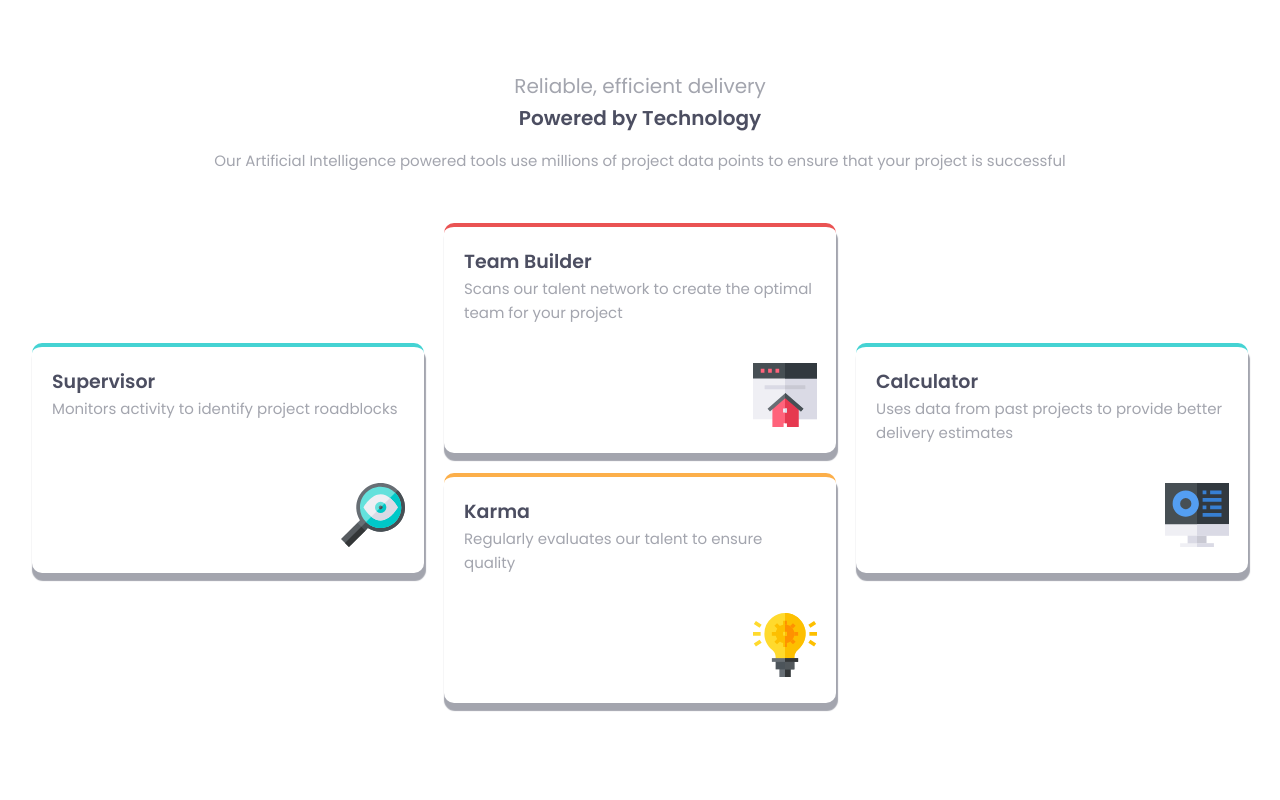
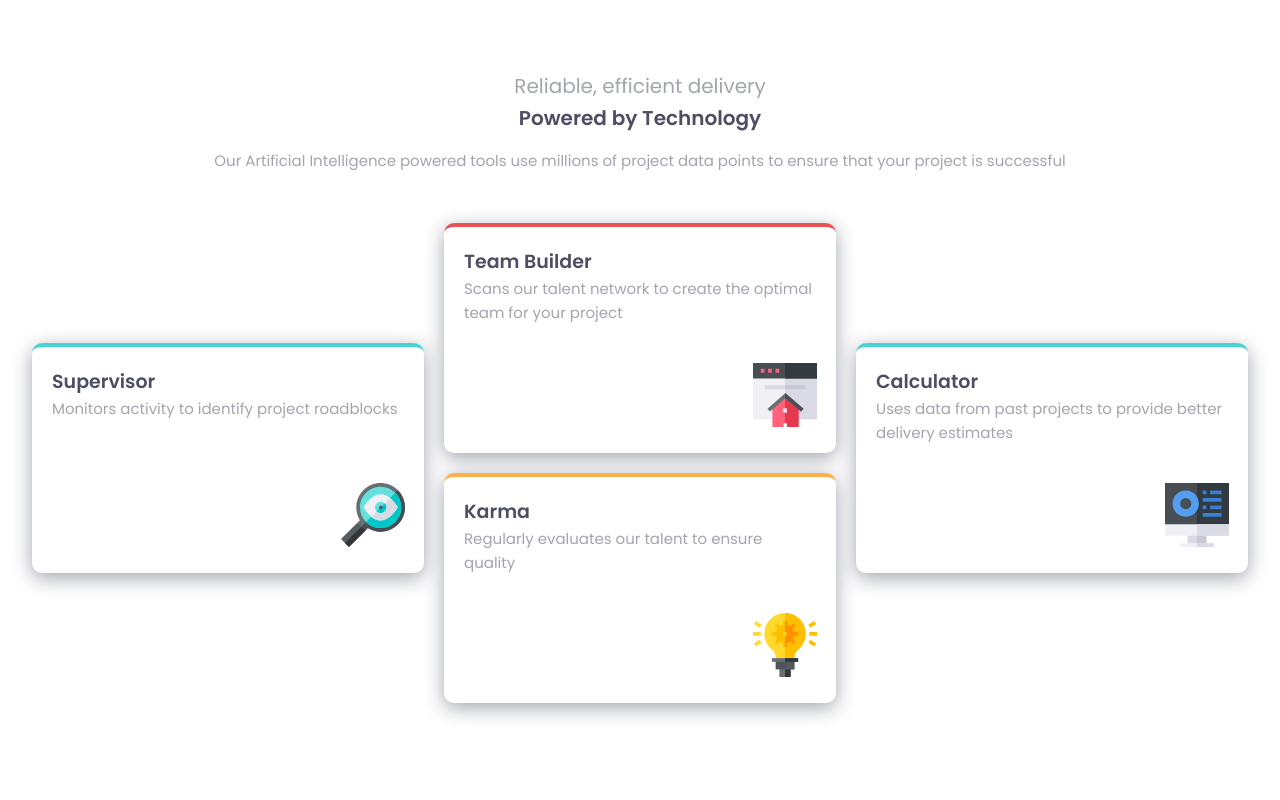
Before and after one commit to Segun98/Four-card-feature-section, a plain HTML site: page index.html in a window 1280 px wide. Shown: the top 800 px of the page. Drawn offline with Linux system fonts and the light colour scheme.

Commit message:
Update style.css

```diff
--- a/style.css
+++ b/style.css
@@ -55,7 +55,7 @@ body {
     border-radius: 10px;
     padding: 20px;
     line-height: 1.6;
-    box-shadow: 1px 7px 1px 1px hsl(229, 6%, 66%);
+   box-shadow: 0px 5px 20px hsl(229, 6%, 66%);
     height: 230px;
 }
 
```
